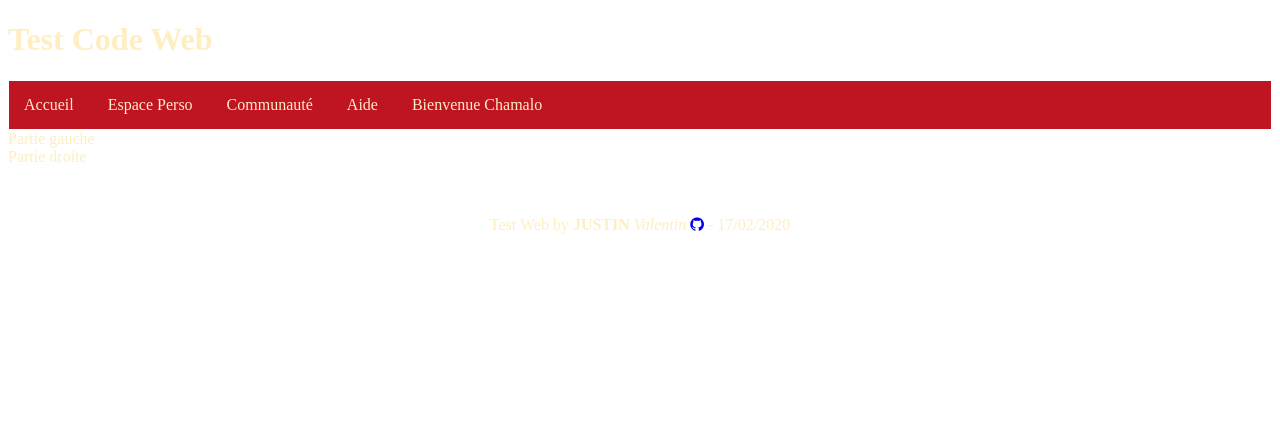
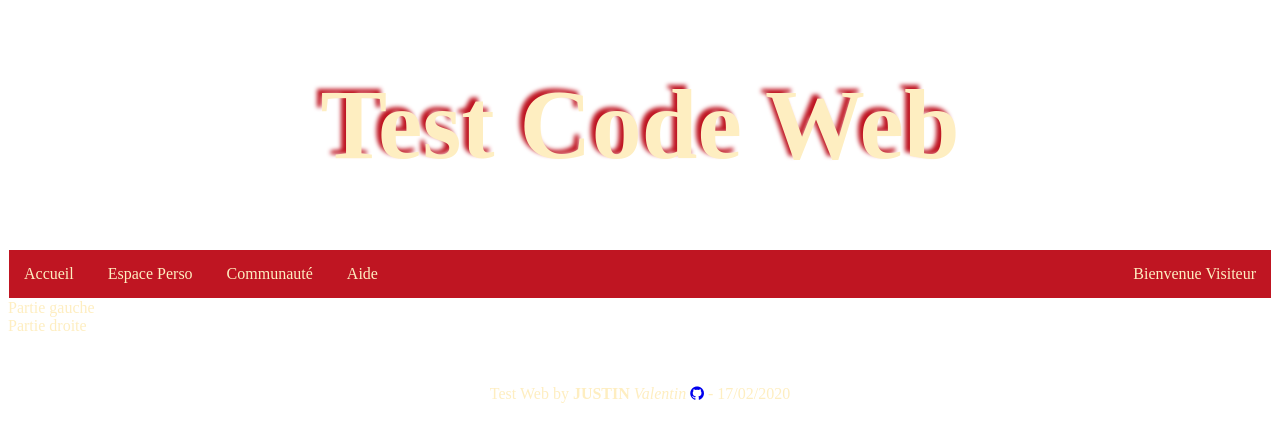
Before and after one commit to Chammalo/Test-Web, a website built with Parcel: page index.html in a window 1280 px wide. Built offline with nearby package versions, Linux system fonts and the light colour scheme; files whose address does not match are found by name.

Commit message:
Add files via upload

```diff
--- a/index.html
+++ b/index.html
@@ -16,7 +16,7 @@
     <!-- En-tête du site -->
     <header>
 
-        <h1> Test Code Web</h1>
+        <h1 id="titre"> Test Code Web</h1>
 
         <!-- Barre de navigation -->
         <nav>
@@ -25,7 +25,7 @@
                 <li class="lien-nav"><a href="#">Espace Perso</a></li>
                 <li class="lien-nav"><a href="#">Communauté</a></li>
                 <li class="lien-nav"><a href="#">Aide</a></li>
-                <li class="lien-nav"><a href="#">Bienvenue Chamalo</a></li>
+                <li class="lien-nav" id="login-msg">Bienvenue Visiteur</li>
             </ul>
         </nav>
     </header>
```
